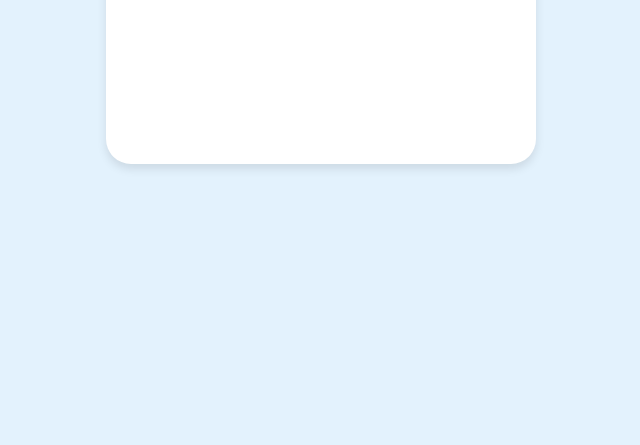
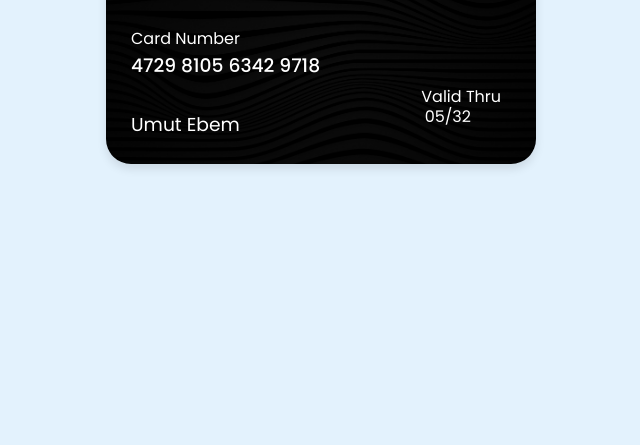
Before and after one commit to K1dott/My-Design-Journey-TR, a plain HTML site: page KK-Projesi/index.html in a window 1280 px wide. Shown: the part 355-800 px from the top of the page, without its empty margins (319-959 px from the left). Drawn offline with Linux system fonts and the light colour scheme.

Commit message:
Update kredikartı.css

```diff
--- a/KK-Projesi/kredikartı.css
+++ b/KK-Projesi/kredikartı.css
@@ -16,7 +16,7 @@ body {
 
 .container {
   position: relative;
-  background-image: url(Forograflar/bg.png);
+  background-image: url(Fotograflar/bg.png);
   background-size: cover;
   background-color: #fff;
   padding: 25px;
```
